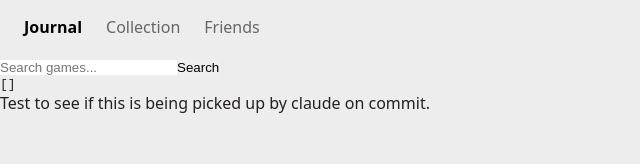
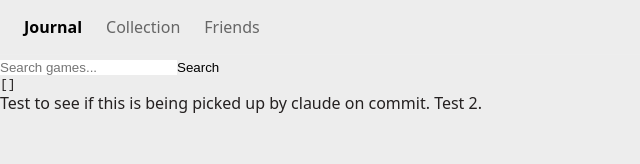
Before and after one commit to ReactionJackson/gaming-journal, a Next.js app: page /journal in a window 1280 px wide. Shown: the top 164 px of the page, without its empty margins (0-640 px from the left). Built offline with nearby package versions, Linux system fonts and the light colour scheme.

Commit message:
testing claude watching commits

```diff
--- a/src/app/journal/page.jsx
+++ b/src/app/journal/page.jsx
@@ -21,7 +21,7 @@ export default function JournalPage() {
       />
       <button onClick={handleSearch}>Search</button>
       <pre>{JSON.stringify(results, null, 2)}</pre>
-      Test to see if this is being picked up by claude on commit.
+      Test to see if this is being picked up by claude on commit. Test 2.
     </div>
   );
 }
```
